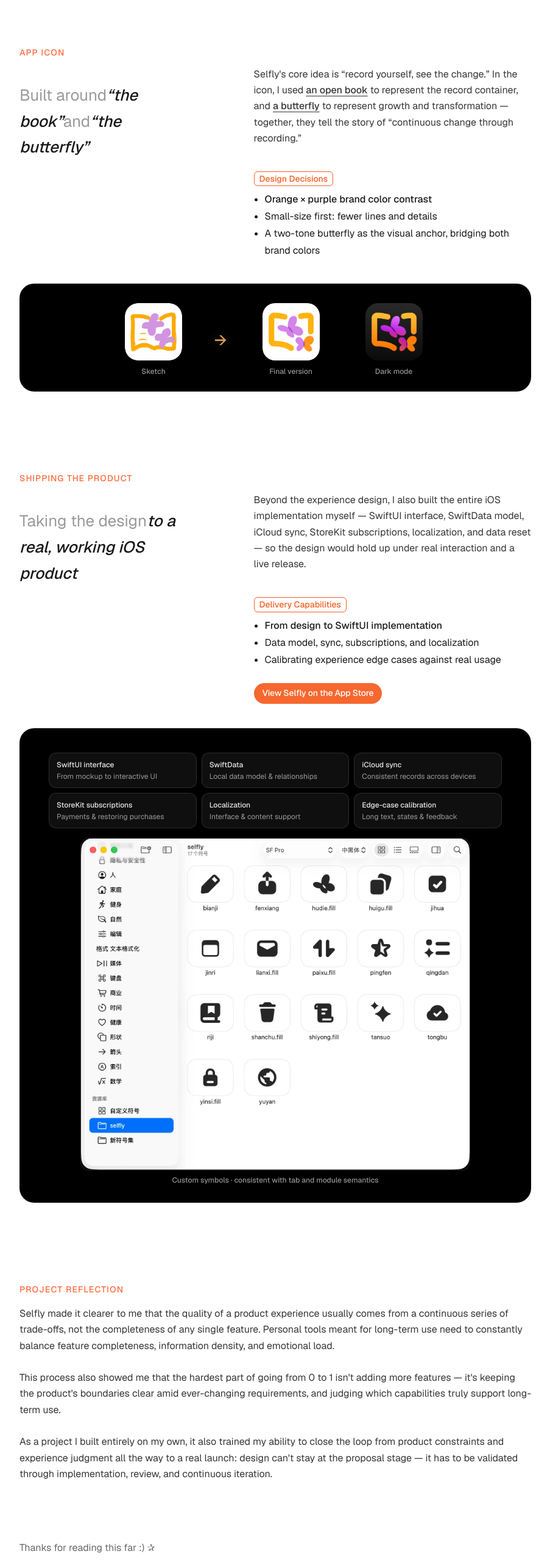
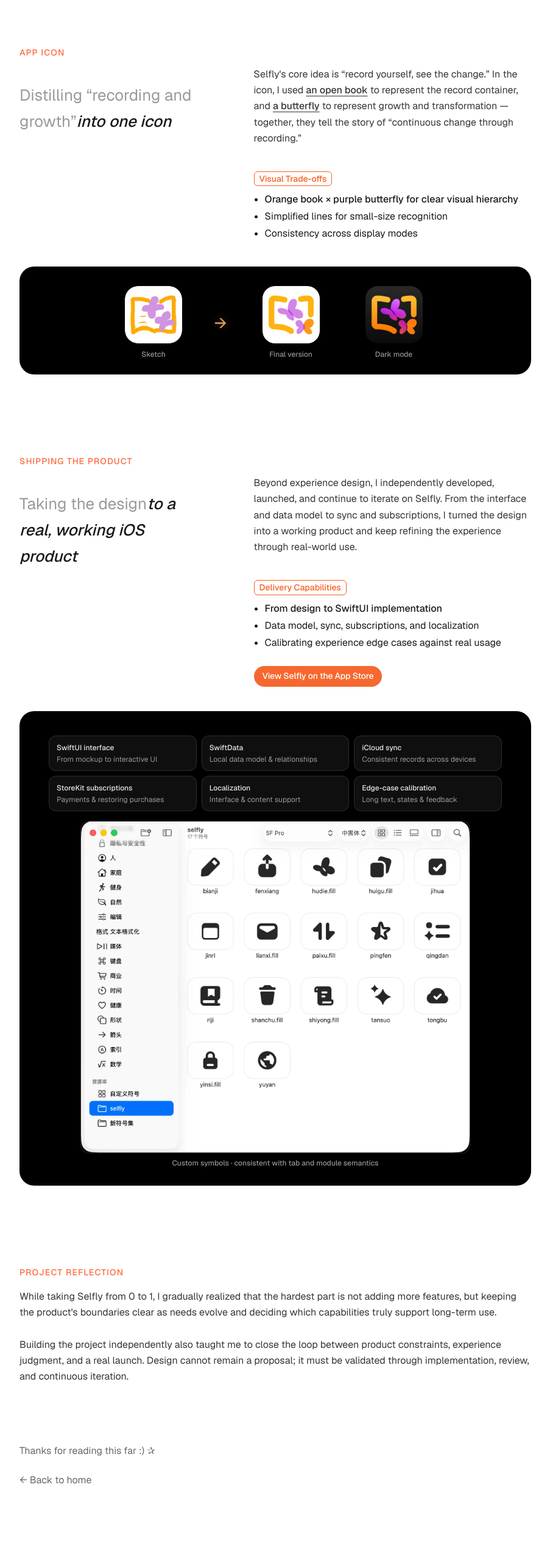
Before and after one commit to jaemin17/portfolio-pro, a Next.js app: page /en/projects/selfly in a window 1280 px wide. Shown: the part 9000-11566 px from the top of the page at 61% size, without its empty margins (188-1091 px from the left). Built offline with nearby package versions, Linux system fonts and the light colour scheme.

Commit message:
Polish Selfly case study conclusion

```diff
--- a/src/app/[locale]/projects/selfly/page.tsx
+++ b/src/app/[locale]/projects/selfly/page.tsx
@@ -476,10 +476,8 @@ export default async function Selfly0Page({ params }: Selfly0PageProps) {
             <h2 className={styles.selfly0PositioningLabel}>{t(locale, "应用图标", "App Icon")}</h2>
             <div className={styles.caseText}>
               <h3 className={styles.selfly0StructureHeading}>
-                <span className={styles.selfly0PositioningHeadingLight}>{t(locale, "围绕", "Built around")}</span>
-                <span className={styles.selfly0PositioningHeadingDark}>{t(locale, "「书」", "“the book”")}</span>
-                <span className={styles.selfly0PositioningHeadingLight}>{t(locale, "与", "and")}</span>
-                <span className={styles.selfly0PositioningHeadingDark}>{t(locale, "「蝴蝶」", "“the butterfly”")}</span>
+                <span className={styles.selfly0PositioningHeadingLight}>{t(locale, "把「记录与成长」", "Distilling “recording and growth”")}</span>
+                <span className={styles.selfly0PositioningHeadingDark}>{t(locale, "凝练成一个图标", "into one icon")}</span>
               </h3>
               <div className={styles.selfly0Body}>
                 {t(
@@ -493,19 +491,19 @@ export default async function Selfly0Page({ params }: Selfly0PageProps) {
                   </p>,
                 )}
                 <div className={styles.designPoints}>
-                  <h4>{t(locale, "设计决策", "Design Decisions")}</h4>
+                  <h4>{t(locale, "视觉取舍", "Visual Trade-offs")}</h4>
                   <ul>
                     {t(
                       locale,
                       <>
-                        <li><strong>橙 × 紫的品牌色对比</strong></li>
-                        <li>小尺寸优先：减少线条与细节</li>
-                        <li>双色蝴蝶作为视觉锚点，连接两种主色</li>
+                        <li><strong>橙色书本 × 紫色蝴蝶，建立视觉层级</strong></li>
+                        <li>简化线条，保证小尺寸识别</li>
+                        <li>多显示模式一致性</li>
                       </>,
                       <>
-                        <li><strong>Orange × purple brand color contrast</strong></li>
-                        <li>Small-size first: fewer lines and details</li>
-                        <li>A two-tone butterfly as the visual anchor, bridging both brand colors</li>
+                        <li><strong>Orange book × purple butterfly for clear visual hierarchy</strong></li>
+                        <li>Simplified lines for small-size recognition</li>
+                        <li>Consistency across display modes</li>
                       </>,
                     )}
                   </ul>
@@ -529,11 +527,10 @@ export default async function Selfly0Page({ params }: Selfly0PageProps) {
                 {t(
                   locale,
                   <p>
-                    除了体验设计，我也独立完成了 Selfly 的 iOS 实现，包括 SwiftUI 界面、SwiftData
-                    数据模型、iCloud 同步、StoreKit 订阅、多语言和数据重置等能力，让设计方案能够在真实交互和上线环境中成立。
+                    除了体验设计，我也独立完成了 Selfly 的 iOS 开发、上线与持续迭代。从界面实现、数据模型到同步与订阅，我将设计方案推进为真实可用的产品，并在实际使用中不断校准体验。
                   </p>,
                   <p>
-                    Beyond the experience design, I also built the entire iOS implementation myself — SwiftUI interface, SwiftData model, iCloud sync, StoreKit subscriptions, localization, and data reset — so the design would hold up under real interaction and a live release.
+                    Beyond experience design, I independently developed, launched, and continue to iterate on Selfly. From the interface and data model to sync and subscriptions, I turned the design into a working product and keep refining the experience through real-world use.
                   </p>,
                 )}
                 <div className={styles.designPoints}>
@@ -580,24 +577,18 @@ export default async function Selfly0Page({ params }: Selfly0PageProps) {
                 locale,
                 <>
                   <p>
-                    Selfly 让我更明确地意识到，产品体验的质量往往来自连续的取舍，而不是单个功能的完成度。面向长期使用的个人工具，需要持续平衡功能完整性、信息密度和情绪负担。
+                    在推进 Selfly 从 0 到 1 的过程中，我逐渐意识到，真正困难的并不是持续增加功能，而是在不断变化的需求中保持产品边界清晰，并判断哪些能力真正支持长期使用。
                   </p>
                   <p>
-                    这个过程也让我意识到，0 到 1 阶段最难的并不是持续增加功能，而是在不断变化的需求中保持产品边界清晰，并判断哪些能力真正支撑长期使用。
-                  </p>
-                  <p>
-                    作为一个独立完成的产品项目，它也训练了我从产品约束、体验判断到真实上线之间建立闭环的能力：设计不只停留在方案层面，也需要在实现、审核和持续迭代中被验证。
+                    独立完成这个项目，也训练了我从产品约束、体验判断到真实上线之间建立闭环的能力。设计不只停留在方案层面，也需要在实现、审核与持续迭代中被验证。
                   </p>
                 </>,
                 <>
                   <p>
-                    Selfly made it clearer to me that the quality of a product experience usually comes from a continuous series of trade-offs, not the completeness of any single feature. Personal tools meant for long-term use need to constantly balance feature completeness, information density, and emotional load.
+                    While taking Selfly from 0 to 1, I gradually realized that the hardest part is not adding more features, but keeping the product&apos;s boundaries clear as needs evolve and deciding which capabilities truly support long-term use.
                   </p>
                   <p>
-                    This process also showed me that the hardest part of going from 0 to 1 isn&apos;t adding more features — it&apos;s keeping the product&apos;s boundaries clear amid ever-changing requirements, and judging which capabilities truly support long-term use.
-                  </p>
-                  <p>
-                    As a project I built entirely on my own, it also trained my ability to close the loop from product constraints and experience judgment all the way to a real launch: design can&apos;t stay at the proposal stage — it has to be validated through implementation, review, and continuous iteration.
+                    Building the project independently also taught me to close the loop between product constraints, experience judgment, and a real launch. Design cannot remain a proposal; it must be validated through implementation, review, and continuous iteration.
                   </p>
                 </>,
               )}
```
